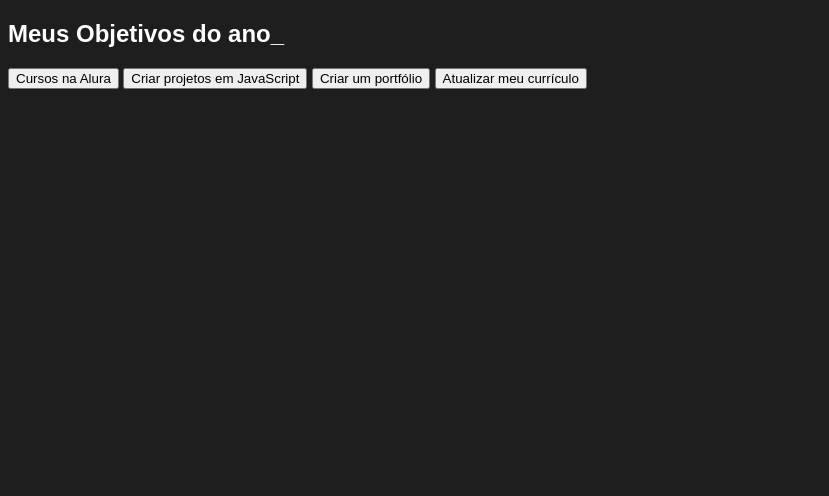
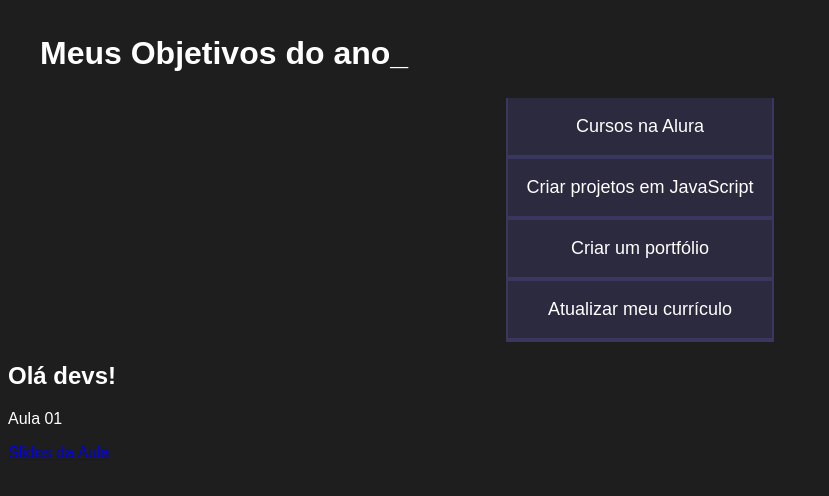
Before and after one commit to severianogiovanna/severiano06, a plain HTML site: page index.html in a window 1280 px wide. Shown: the whole page, without its empty margins (0-829 px from the left). Drawn offline with Linux system fonts and the light colour scheme.

Commit message:
Add files via upload

```diff
--- a/index.html
+++ b/index.html
@@ -29,3 +29,10 @@
     <title>Meus objetivos do ano</title>
       <link rel="stylesheet" href="style.css">
   </head>
+  <body>
+    <h2>Olá devs!</h2>
+    <div>
+        <p>Aula 01</p>
+        <a href="#"><p>Slides da Aula</p></a>
+    </div>
+</body>
--- a/style.css
+++ b/style.css
@@ -11,3 +11,76 @@ body {
     color: var(--branco);
     font-family: 'Chakra Petch', sans-serif;
   }
+  :root {
+    --cor-base: #ff6347;
+  }
+  :root {
+    --cor-fundo: #CCCCCC;
+}
+.conteudo-principal {
+    display: flex;
+    flex-direction: column;
+    justify-content: center;
+    align-items: center;
+    max-width: 1200px;
+    width: 100%;
+    margin: 0 auto;
+}
+.titulo-principal {
+    text-align: left;
+    width: 100%;
+    font-size: 32px;
+}
+<h2 class="titulo-principal">Meus Objetivos do ano<span>_</span></h2>
+.titulo-principal span {
+    color: var(--verde);
+}
+.botao {
+    font-family: "Crakra Petch", sans-serif;
+    background-color: var(--botao-inativo);
+    color: var(--branco);
+    display: flex;
+    justify-content: center;
+    padding: 1em;
+    font-size: 18px;
+    align-items: center;
+    width: 100%;
+    border-bottom: 4px solid var(--botao-ativo);
+    border-left: 2px solid var(--botao-ativo);
+    border-right: 2px solid var(--botao-ativo);
+    border-top: none;
+    .botoes {
+        display: block;
+    }
+
+    @media screen and (min-width: 768px) {
+        .botoes {
+            display: flex;
+        }
+        .botao:first-child {
+            border-radius: 40px 40px 0 0;
+        }
+
+        @media screen and (min-width: 768px) {
+            .botoes {
+                display: flex;
+            }
+
+            .botao:first-child {
+                border-radius: 40px 0 0 0;
+            }
+
+            .botao:last-child {
+                border-radius: 0 40px 0 0;
+            }
+        }
+        <div class="container">
+        <div class="item"></div>
+        <div class="item"></div>
+        <div class="item"></div>
+    </div>
+    <h2 class="titulo-principal">Escola de Tecnologia<span>_</span></h2>
+    <div class="botoes">
+        <button class="botao">Nossos cursos</button>
+        <button class="botao">Quem somos?</button>
+    </div>
```
